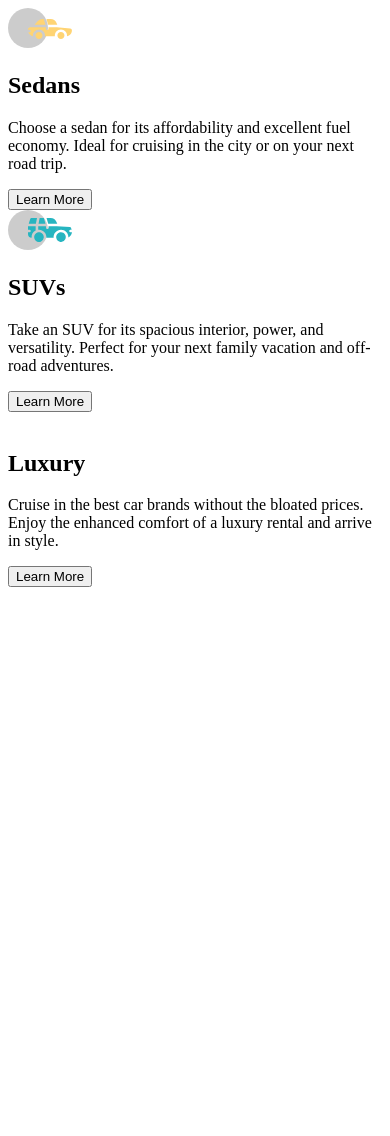
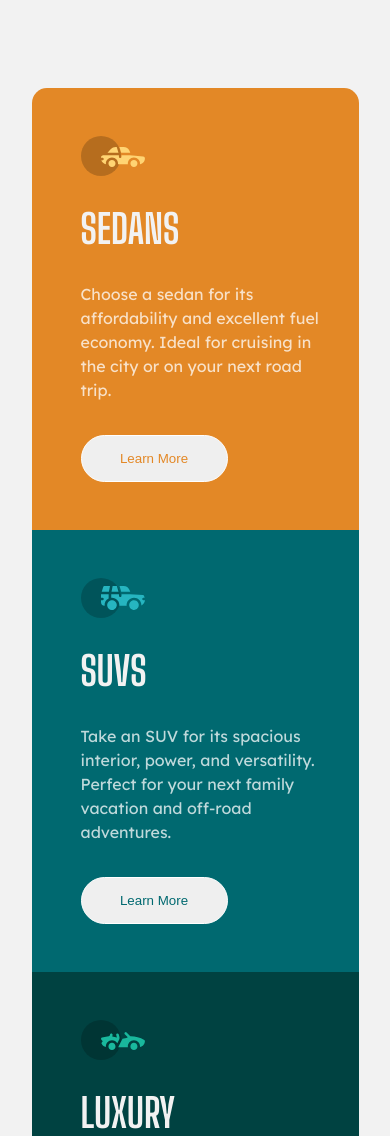
Before and after one commit to Aq1q/3-column-preview, a plain HTML site: page index.html in a window 390 px wide. Shown: the top 1136 px of the page. Before the commit the page ends 844 px from the top, so only its background shows below. Drawn offline with Linux system fonts and the light colour scheme.

Commit message:
Create Style Create style for mobile devices Create style for desktop

```diff
--- a/index.html
+++ b/index.html
@@ -6,28 +6,37 @@
 
   <link rel="icon" type="image/png" sizes="32x32" href="./images/favicon-32x32.png">
 
+  <link rel="stylesheet" href="reset.css">
+  <link rel="stylesheet" href="style.css">
+
+  <link rel="preconnect" href="https://fonts.googleapis.com">
+  <link rel="preconnect" href="https://fonts.gstatic.com" crossorigin>
+  <link href="https://fonts.googleapis.com/css2?family=Big+Shoulders+Display:wght@700&family=Lexend+Deca&display=swap" rel="stylesheet">
+
   <title>Frontend Mentor | 3-column preview card component</title>
 
 </head>
 <body>
   <div class="container" role="main">
-    <div class="box">
+    <div class="box" id="sedan">
       <img src="./images/icon-sedans.svg" alt="Sedans">
-      <h2 class="header">Sedans</h2>
+      <h2 class="header">SEDANS</h2>
       <p class="par">Choose a sedan for its affordability and excellent fuel economy. Ideal for cruising in the city
       or on your next road trip.</p>
       <button class="btn">Learn More</button>
     </div>
-    <div class="box">
+    <div class="box" id="suv">
       <img src="./images/icon-suvs.svg" alt="SUVs">
-      <h2 class="header">SUVs</h2>
+      <h2 class="header">SUVS</h2>
       <p class="par">Take an SUV for its spacious interior, power, and versatility. Perfect for your next family vacation
       and off-road adventures.</p>
       <button class="btn">Learn More</button>
     </div>
-    <div class="box">
-      <img src="Luxury" alt="">
-      <h2 class="header">Luxury</h2>
+    <div class="box" id="luxury">
+      <img src="./images/icon-luxury.svg" alt="Luxury">
+      <h2 class="header">
+        LUXURY
+      </h2>
       <p class="par">Cruise in the best car brands without the bloated prices. Enjoy the enhanced comfort of a luxury
       rental and arrive in style.</p>
       <button class="btn">Learn More</button>
--- /dev/null
+++ b/reset.css
@@ -0,0 +1,48 @@
+/* http://meyerweb.com/eric/tools/css/reset/
+   v2.0 | 20110126
+   License: none (public domain)
+*/
+
+html, body, div, span, applet, object, iframe,
+h1, h2, h3, h4, h5, h6, p, blockquote, pre,
+a, abbr, acronym, address, big, cite, code,
+del, dfn, em, img, ins, kbd, q, s, samp,
+small, strike, strong, sub, sup, tt, var,
+b, u, i, center,
+dl, dt, dd, ol, ul, li,
+fieldset, form, label, legend,
+table, caption, tbody, tfoot, thead, tr, th, td,
+article, aside, canvas, details, embed,
+figure, figcaption, footer, header, hgroup,
+menu, nav, output, ruby, section, summary,
+time, mark, audio, video {
+	margin: 0;
+	padding: 0;
+	border: 0;
+	font-size: 100%;
+	font: inherit;
+	vertical-align: baseline;
+}
+/* HTML5 display-role reset for older browsers */
+article, aside, details, figcaption, figure,
+footer, header, hgroup, menu, nav, section {
+	display: block;
+}
+body {
+	line-height: 1;
+}
+ol, ul {
+	list-style: none;
+}
+blockquote, q {
+	quotes: none;
+}
+blockquote:before, blockquote:after,
+q:before, q:after {
+	content: '';
+	content: none;
+}
+table {
+	border-collapse: collapse;
+	border-spacing: 0;
+}
--- /dev/null
+++ b/style.scss
@@ -0,0 +1,129 @@
+//Primary colors
+$bright-orange: hsl(31, 77%, 52%);
+$dark-cyan: hsl(184, 100%, 22%);
+$very-dark-cyan: hsl(179, 100%, 13%);
+
+//Neutral colors
+
+$transparent-white-par: hsla(0, 0%, 100%, 0.75);
+$very-light-gray: hsl(0, 0%, 95%);
+
+*{
+    box-sizing: border-box;
+}
+
+html{
+    height: 100%;
+}
+
+body {
+    display: flex;
+    justify-content: center;
+    align-items: Center;
+    height: 100%;
+    width: 100%;
+    background-color: $very-light-gray;
+    p{
+        font-size: 15px;
+        color: $transparent-white-par;
+    }
+    h2{
+        color: $very-light-gray ;
+    }
+}
+
+.container {
+    width: 327px;
+    display: flex;
+    flex-direction: column;
+    align-items: center;
+    height: 1326px;
+    border-radius: 15px;
+    overflow: scroll;
+    .box{
+        display: flex;
+        flex-direction: column;
+        justify-content: space-between;
+        align-items: flex-start;
+        height: calc(100%/3);
+        padding: 48px 31px 48px 49px;
+        h2{
+            font-size: 2.5em;
+            font-family: 'Big Shoulders Display', sans-serif;
+        }
+        p{
+            font-family: 'Lexend Deca', sans-serif;
+            line-height: 1.5em;
+            font-size: 1em;
+        }
+        .btn {
+            border: 1px solid white;
+            border-radius: 30px;
+            font-family: 'Lexenda Deca', sans-serif;
+            height: 47px;
+            width: 147px;
+        }
+        .btn:hover{
+            background-color: transparent;
+            cursor: pointer;
+        }
+    }
+    #sedan {
+        background-color: $bright-orange;
+        border-radius: 5px 5px 0 0;
+        .btn {
+            color: $bright-orange;
+        }
+        .btn:hover {
+            color: white;
+        }
+    }
+    #suv{
+        background-color: $dark-cyan;
+        .btn{
+            color: $dark-cyan;
+        }
+        .btn:hover {
+            color: white;
+        }
+    }
+    #luxury{
+        background-color: $very-dark-cyan;
+        border-radius: 0 0 5px 5px;
+        .btn{
+            color: $very-dark-cyan;
+        }
+        .btn:hover {
+            color: white;
+        }
+    }
+}
+
+@media screen and (min-width: 375px) {
+    body{
+        height: 1502px;
+    }
+}
+
+@media screen and (min-width: 1440px) {
+    body{
+        height: 100%;
+    }
+    .container{
+        height: 501px;
+        width: 921px;
+        flex-direction: row;
+    }
+    .box{
+        height: 100% !important;
+        p{
+            padding-bottom: 50px !important;
+        }
+    }
+    #sedan{
+        border-radius: 10px 0 0 10px !important;
+    }
+    #luxury{
+        border-radius: 0 10px 10px 0 !important;
+    }
+}
```
Also changed, not shown: style.css (added), 2 other files.
